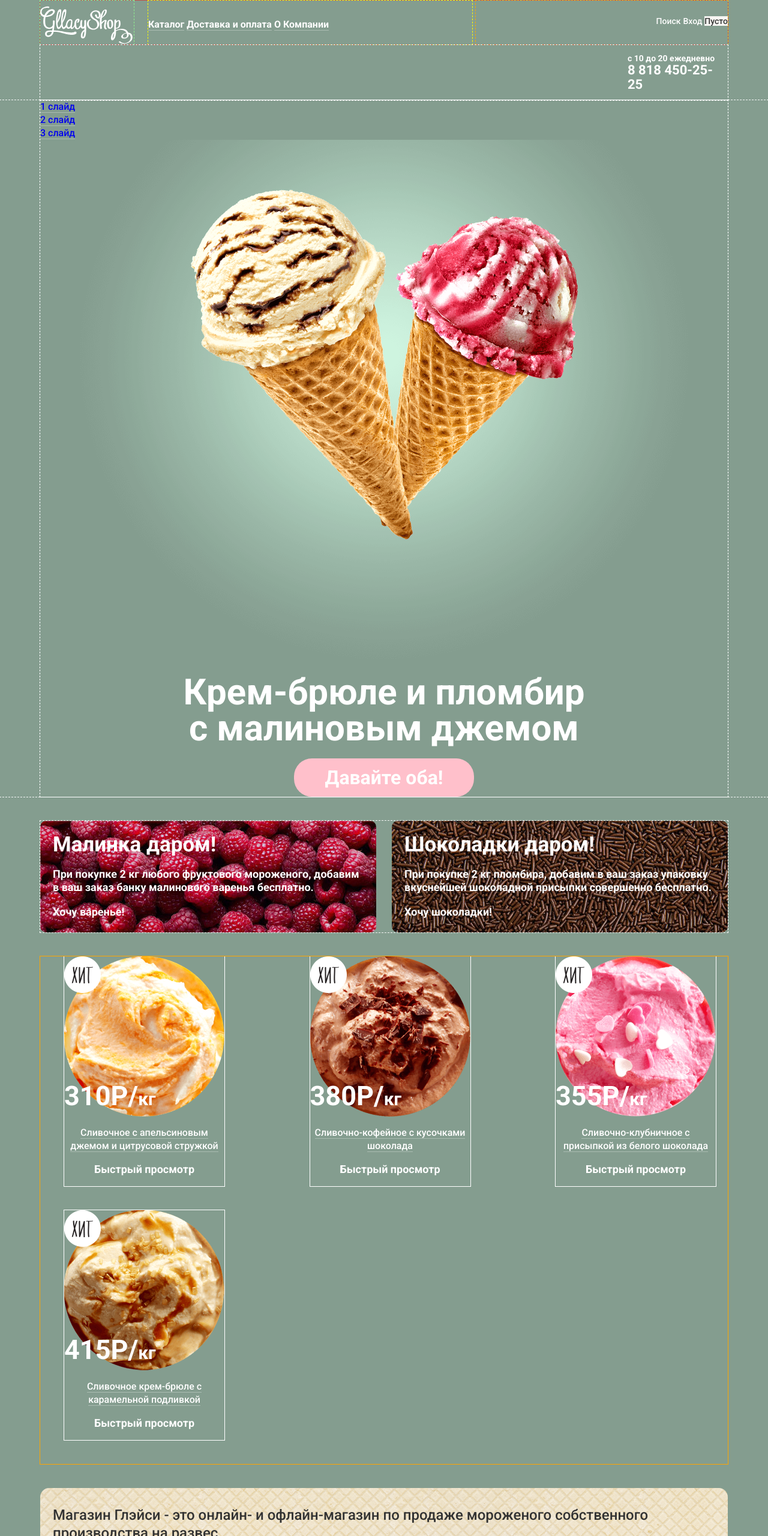
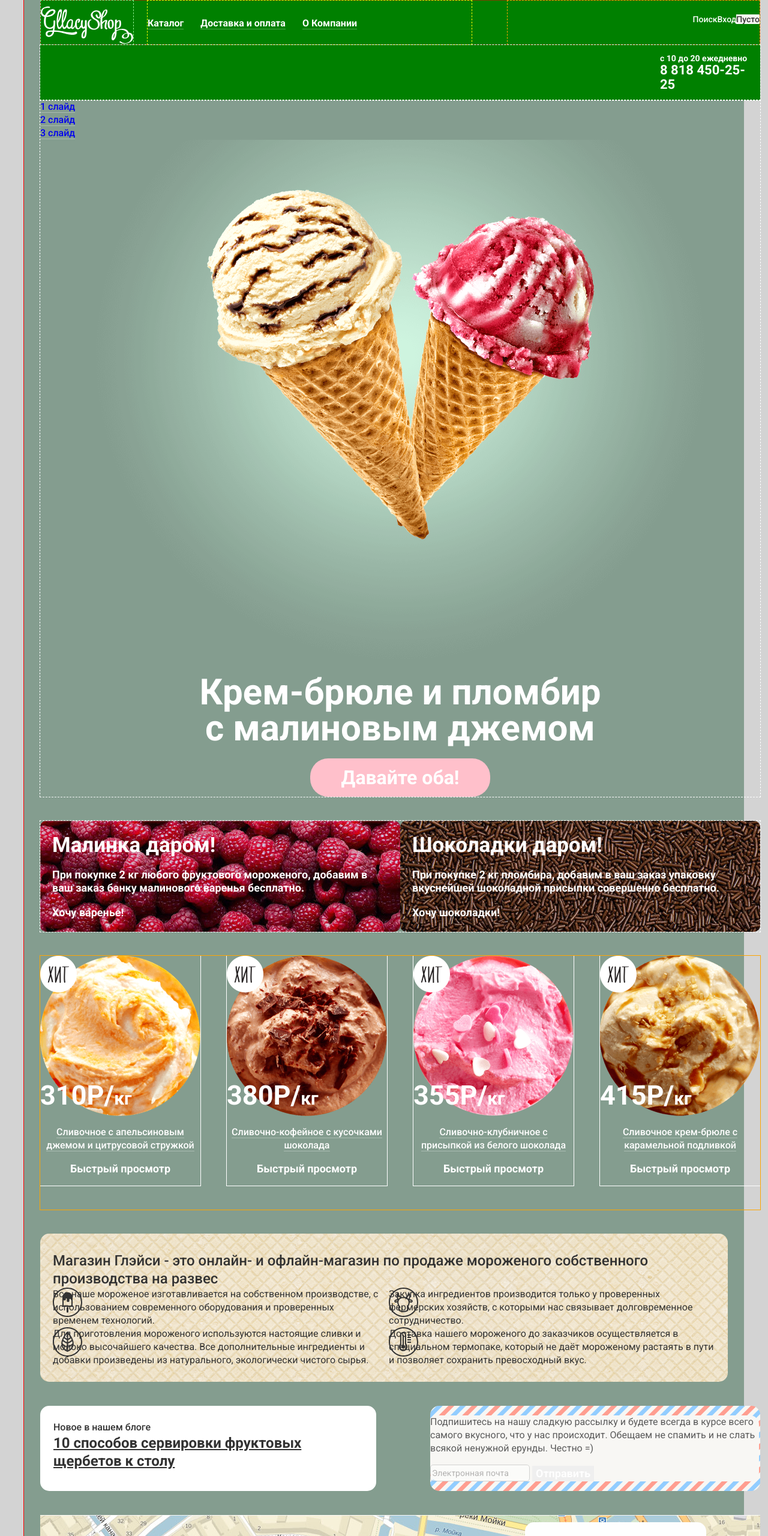
Before and after one commit to Shaktyka/4660-gllacy, a plain HTML site: page index.html in a window 1280 px wide. Shown: the top 2560 px of the page at 60% size. Drawn offline with Linux system fonts and the light colour scheme.

Commit message:
Правки сетки

```diff
--- a/css/style.css
+++ b/css/style.css
@@ -1,7 +1,7 @@
 /* ОСНОВНОЕ */
 
 body {
-  min-width: 1200px;
+  width: 1200px;
   margin: 0 auto;
   padding: 0;
 
@@ -11,8 +11,26 @@ body {
   font-weight: 500;
   color: #ffffff;
 
+  background-color: lightgray; /* временно */
+}
+
+.site-wrapper {
+  min-width: 1200px;
   background-color: #849d8f;
-  outline: 1px dashed pink; /* временно */
+  /*outline: 1px solid black; /* временно */
+}
+
+.container {
+  width: 1200px;
+  margin: 0 auto;
+  padding: 0 27px;
+  outline: 1px solid red; /* временно */
+}
+
+.main-header {
+  margin: 0;
+  padding: 0;
+  background-color: green; /* временно */
 }
 
 /* Ссылки, кнопки */
@@ -41,10 +59,11 @@ a {
   font-weight: 500;
   color: #ffffff;
   text-decoration: none;
+  vertical-align: middle;
 }
 
 img {
-  max-height: 100%;
+  max-width: 100%;
   height: auto;
 }
 
@@ -55,7 +74,7 @@ img {
 }
 
 .main-logo {
-  width: 156px;
+  width: 154px;
   height: 64px;
   margin: 0;
   padding-top: 9px;
@@ -98,46 +117,49 @@ img {
 }
 
 
-/* ГЛАВНАЯ НАВИГАЦИЯ - разные параметры для меню сайта и меню пользователя */
+/* ГЛАВНАЯ НАВИГАЦИЯ */
 
-.main-header {
-  margin: 0;
-  padding: 0;
-}
-
-.container {
-  width: 1146px;
-  margin: 0 auto;
-  padding: 0;
-}
-
-.main-navigation .container {
+.main-navigation {
   display: flex;
   flex-direction: row;
   justify-content: flex-start;
   border: 1px dotted red;
 }
 
-.site-navigation li,
-.user-navigation li {
-  display: inline-block; /* временно */
+.site-navigation a,
+.user-navigation a {
+  display: block;
+  vertical-align: middle;
+}
+
+.site-navigation a {
+  margin-right: 28px;
 }
 
 .site-navigation {
+  display: flex;
+  flex-wrap: wrap;
+  justify-content: flex-start;
+
   width: 540px;
   margin: 0;
   padding: 0;
   padding-top: 29px;
+
   outline: 1px dashed yellow; /* временно */
 }
 
 .user-navigation {
+  display: flex;
+  flex-wrap: wrap;
+  justify-content: flex-end;
+
   width: 420px;
   padding: 0;
   padding-top: 23px;
   margin: 0;
   margin-left: auto;
-  text-align: right;
+
   outline: 1px dashed orange; /* временно */
 }
 
@@ -217,7 +239,7 @@ img {
   outline: 1px dashed #ffffff; /* временно */
 }
 
-.main-slider .container {
+.main-slider {
   outline: 1px dashed #ffffff; /* временно */
 }
 
@@ -291,17 +313,26 @@ img {
 
 /* Спец. предложения */
 
-.main-spec-offers .container {
-  display: flex;
-  justify-content: space-between;
+.main-spec-offers {
+  box-sizing: border-box;
+  margin-bottom: 40px;
   outline: 1px dashed #ffffff; /* временно */
 }
 
-.main-spec-offers {
-  margin-bottom: 40px;
+.spec-offers-list {
+  display: flex;
+  flex-direction: row;
+  justify-content: space-between;
+  flex-wrap: wrap;
+
+  margin: 0;
+  padding: 0;
+
+  list-style: none;
+  outline: 1px dashed #ffffff; /* временно */
 }
 
-.offer-container-left {
+.spec-offer:nth-child(1) {
   width: 560px;
 
   background-color: #6d1527;
@@ -312,7 +343,7 @@ img {
   border-radius: 10px;
 }
 
-.offer-container-right {
+.spec-offer:nth-child(2) {
   width: 560px;
 
   background-color: #3e251a;
@@ -323,14 +354,14 @@ img {
   border-radius: 10px;
 }
 
-.main-spec-offers .spec-offer {
-  padding: 19px 21px 22px 21px;
+.spec-offer {
+  padding: 20px;
 }
 
 .spec-offer h3 {
   font-size: 35px;
   line-height: 41px;
-  font-weight: bold;
+  font-weight: 700;
   margin: 0;
   padding: 0;
 }
@@ -338,14 +369,14 @@ img {
 .spec-offer p {
   font-size: 18px;
   line-height: 22px;
-  font-weight: bold;
+  font-weight: 700;
 }
 
 
 
 /* Хиты */
 
-.popular-and-price .container {
+.popular-and-price {
   outline: 1px solid orange; /* временно */
 }
 
@@ -361,6 +392,7 @@ img {
   flex-wrap: wrap;
   align-items: stretch;
   margin: 0;
+  padding: 0;
   list-style: none;
 }
 
@@ -398,7 +430,7 @@ img {
   position: relative;
 }
 
-.card-content-container::before {
+.hit-pic::before {
   content: "";
   position: absolute;
   background-image: url("../img/hit.png");
@@ -453,15 +485,62 @@ img {
 }
 
 .features-item {
+  position: relative;
   font-weight: 400;
   color: #323232;
 }
 
+.features-item:nth-child(1)::before {
+  content: "";
+  position: absolute;
+  background-image: url("../img/ice-cream.svg");
+  background-repeat: no-repeat;
+  top: px;
+  left: px;
+  width: 49px;
+  height: 49px;
+  z-index: 10;
+}
 
+.features-item:nth-child(2)::before {
+  content: "";
+  position: absolute;
+  background-image: url("../img/eco.svg");
+  background-repeat: no-repeat;
+  top: px;
+  left: px;
+  width: 49px;
+  height: 49px;
+  z-index: 10;
+}
+
+.features-item:nth-child(3)::before {
+  content: "";
+  position: absolute;
+  background-image: url("../img/cow.svg");
+  background-repeat: no-repeat;
+  top: px;
+  left: px;
+  width: 49px;
+  height: 49px;
+  z-index: 10;
+}
+
+.features-item:nth-child(4)::before {
+  content: "";
+  position: absolute;
+  background-image: url("../img/thermometer.svg");
+  background-repeat: no-repeat;
+  top: px;
+  left: px;
+  width: 49px;
+  height: 49px;
+  z-index: 10;
+}
 
 /* Блог и подписка */
 
-.blog-subscribe-container .container {
+.blog-subscribe-container {
   display: flex;
   flex-direction: row;
   justify-content: space-between;
@@ -549,18 +628,20 @@ img {
   left: 266px;
 }
 
-.contacts-container {
+
+
+/* Контакты */
+
+.main-contacts {
   position: absolute;
   bottom: 200px;
   right: 90px;
-}
 
-/* Контакты */
-
-.contacts-container {
+  box-sizing: border-box;
   width: 302px;
   /*height: 305px;*/
   background-color: #fefefe;
+  padding: 30px 25px;
 
   border-radius: 15px;
 }
@@ -570,6 +651,10 @@ img {
   line-height: 20px;
   font-weight: 400;
   color: #323232;
+}
+
+.contacts-content p {
+  margin: 0;
 }
 
 .contacts-content strong {
@@ -604,7 +689,7 @@ img {
   margin: 0;
 }
 
-.container.phone-breadcrumbs-wrapper {
+.phone-breadcrumbs-wrapper {
   display: flex;
   flex-direction: row;
   justify-content: space-between;
@@ -826,15 +911,27 @@ img {
 
 
 
-/* Футер */
+/* ФУТЕР */
 
-.main-footer .container {
+.main-footer {
   display: flex;
   flex-direction: row;
   justify-content: flex-start;
   padding-top: 18px;
   outline: 1px dashed #ffffff; /* временно */
 }
+
+.main-footer {
+  font-size: 13px;
+  line-height: 18px;
+  font-weight: 400;
+}
+
+.main-footer a {
+  color: #fefefe;
+}
+
+/* Социальные кнопки */
 
 .footer-social {
   width: 267px;
@@ -849,34 +946,6 @@ img {
   padding: 0;
 }
 
-.footer-info {
-  width: 367px; /* исходно 327 */
-  padding-top: 20px;
-  outline: 1px dashed yellow; /* временно */
-}
-
-.footer-info ul {
-  margin: 0;
-  padding: 0;
-}
-
-.footer-copyright {
-  width: 188;
-  margin: 0;
-  margin-left: auto;
-  outline: 1px dashed yellow; /* временно */
-}
-
-.main-footer {
-  font-size: 13px;
-  line-height: 18px;
-  font-weight: 400;
-}
-
-.main-footer a {
-  color: #fefefe;
-}
-
 .social-button-list a {
   border-bottom: none;
 }
@@ -885,12 +954,62 @@ img {
   list-style: none;
 }
 
+
+/* Статьи */
+
+.footer-info {
+  width: 367px; /* исходно 327 */
+  padding: 20px;
+  outline: 1px dashed yellow; /* временно */
+}
+
 .footer-info ul {
   list-style: none;
+  width: 330px;
+  margin: 0;
+  padding: 0;
+  padding-left: 20px;
 }
 
-.info-item:first-child {
+.info-list {
+  display: flex;
+  flex-direction: row;
+  flex-wrap: wrap;
+  align-items: center;
+}
+
+.info-item {
+  width: 163px;
+}
+
+.info-item:nth-child(1) {
+  position: relative;
   font-weight: 700;
+}
+
+/*.info-item:nth-child(1),
+.info-item:nth-child(3) {
+  padding-left: 30px;
+}*/
+
+.info-item:nth-child(1)::before {
+  content: "";
+  position: absolute;
+  background-image: url("../img/heart.svg");
+  width: 15px;
+  height: 13px;
+  top: 5px;
+  left: -22px;
+  z-index: 10;
+}
+
+/* Копирайт */
+
+.footer-copyright {
+  width: 188;
+  margin: 0;
+  margin-left: auto;
+  outline: 1px dashed yellow; /* временно */
 }
 
 .footer-copyright a {
@@ -1002,15 +1121,22 @@ img {
 
 
 
-/* Для сокрытия чего не надо */
+/* Для скрытия */
 
-.visually-hidden {
+.visually-hidden:not(:focus):not(:active),
+input[type="checkbox"].visually-hidden,
+input[type="radio"].visually-hidden {
   position: absolute;
+
   width: 1px;
   height: 1px;
   margin: -1px;
   border: 0;
   padding: 0;
+
+  white-space: nowrap;
+
+  clip-path: inset(100%);
   clip: rect(0 0 0 0);
   overflow: hidden;
 }
--- a/index.html
+++ b/index.html
@@ -10,15 +10,16 @@
 </head>
 
 <body>
+  <div class="site-wrapper">
+    <div class="container">
   <!-- Хедер: лого, навигация, интерфейс, контакты -->
   <header class="main-header">
     <nav class="main-navigation">
-      <div class="container">
 
         <div class="main-logo">
           <a class="main-header-logo">
-			<img src="img/main-logo.svg" width="154" height="64" alt="Gllacy Shop">
-		  </a>
+			      <img src="img/main-logo.svg" width="154" height="64" alt="Gllacy Shop">
+		      </a>
         </div>
 
         <ul class="site-navigation">
@@ -67,9 +68,7 @@
           </li>
 
           <li class="user-login-button">
-            <a class="user-btn login-link" href="#">
-			Вход
-		  </a>
+            <a class="user-btn login-link" href="#">Вход</a>
             <div class="login-overlay">
               <form class="login-form" name="login-form" action="https://htmlacademy.ru/echo" method="post">
                 <p class="text-field">
@@ -102,10 +101,8 @@
 		    </a>
           </li>
         </ul>
-      </div>
     </nav>
 
-    <div class="container">
       <div class="phone-container">
         <div class="header-contacts">
           <p>
@@ -113,14 +110,13 @@
           </p>
         </div>
       </div>
-    </div>
 
   </header>
   <!-- Основное содержание: слайдер, спец.предложения, популярные товары, преимущества, статья, подписка, карта -->
   <main>
     <h1 class="visually-hidden">Магазин Gllacy Shop</h1>
     <section class="main-slider">
-      <div class="container">
+
         <h2 class="visually-hidden">Промо-изображения</h2>
         <div class="slider-controls">
           <ul class="slide-switches">
@@ -136,52 +132,52 @@
           </ul>
         </div>
           <ul class="slider-list">
-            <li class="slide-item">
+            <li class="slide-item" id="slide1">
               <img class="slider-pic" src="img/double-ice-1.png" width="1045" height="881" alt="Крем-брюле и пломбир с малиновым джемом">
               <p class="banner-slogan">Крем-брюле и пломбир<br> с малиновым джемом</p>
               <a class="act-button" href="#">Давайте оба!</a>
             </li>
-            <li class="slide-item">
+            <li class="slide-item" id="slide2">
               <img class="slider-pic" src="img/double-ice-2.png" width="1065" height="859" alt="Шоколадный пломбир и лимонный сорбет">
               <p class="banner-slogan">Шоколадный пломбир<br> и лимонный сорбет</p>
               <a class="act-button" href="#">Давайте оба!</a>
             </li>
-            <li class="slide-item">
+            <li class="slide-item" id="slide3">
               <img class="slider-pic" src="img/double-ice-3.png" width="1079" height="854" alt="Пломбир с помадкой и клубничный щербет">
               <p class="banner-slogan">Пломбир с помадкой<br> и клубничный щербет</p>
               <a class="act-button" href="#">Давайте оба!</a>
             </li>
           </ul>
-      </div>
     </section>
+
     <section class="main-spec-offers">
       <h2 class="visually-hidden">Специальные предложения</h2>
-      <div class="container">
-        <div class="offer-container-left">
-          <article class="spec-offer">
+      <ul class="spec-offers-list">
+        <li class="spec-offer">
+          <article>
             <h3>Малинка даром!</h3>
             <p>При покупке 2 кг любого фруктового мороженого, добавим в ваш заказ банку малинового варенья бесплатно.</p>
             <a class="act-button" href="catalog.html">Хочу варенье!</a>
           </article>
-        </div>
-        <div class="offer-container-right">
-          <article class="spec-offer">
+        </li>
+        <li class="spec-offer">
+          <article>
             <h3>Шоколадки даром!</h3>
             <p>При покупке 2 кг пломбира, добавим в ваш заказ упаковку вкуснейшей шоколадной присыпки совершенно бесплатно.</p>
             <a class="act-button" href="catalog.html">Хочу шоколадки!</a>
           </article>
-        </div>
-      </div>
+         </li>
+      </ul>
     </section>
+
     <!-- Карточки 4 популярных продуктов -->
     <section class="popular-and-price">
-      <div class="container">
         <h2 class="visually-hidden">Хиты продаж</h2>
 
         <ul class="popular-items-list">
           <li class="popular-item">
             <div class="card-overlay">
-              <div class="card-content-container">
+              <div class="card-content-container hit-pic">
                 <p class="catalog-item-image">
                   <img src="img/ice-1.png" width="267" height="267" alt="Сливочное с апельсиновым джемом и цитрусовой стружкой">
                 </p>
@@ -197,7 +193,7 @@
           </li>
           <li class="popular-item">
             <div class="card-overlay">
-              <div class="card-content-container">
+              <div class="card-content-container hit-pic">
                 <p class="catalog-item-image">
                   <img src="img/ice-2.png" width="267" height="267" alt="Сливочно-кофейное с кусочками шоколада">
                 </p>
@@ -213,7 +209,7 @@
           </li>
           <li class="popular-item">
             <div class="card-overlay">
-              <div class="card-content-container">
+              <div class="card-content-container hit-pic">
                 <p class="catalog-item-image">
                   <img src="img/ice-3.png" width="267" height="267" alt="Сливочно-клубничное с присыпкой из белого шоколада">
                 </p>
@@ -229,7 +225,7 @@
           </li>
           <li class="popular-item">
             <div class="card-overlay">
-              <div class="card-content-container">
+              <div class="card-content-container hit-pic">
                 <p class="catalog-item-image">
                   <img src="img/ice-4.png" width="267" height="267" alt="Сливочное крем-брюле с карамельной подливкой">
                 </p>
@@ -244,10 +240,8 @@
             </div>
           </li>
         </ul>
-      </div>
     </section>
     <section class="features">
-      <div class="container">
         <div class="features-content">
           <h2 class="visually-hidden">Наши преимущества</h2>
           <p class="features-slogan">Магазин Глэйси - это онлайн- и офлайн-магазин по продаже мороженого собственного производства на развес</p>
@@ -266,10 +260,9 @@
             </li>
           </ul>
         </div>
-      </div>
     </section>
+
     <div class="blog-subscribe-container">
-      <div class="container">
         <div class="blog-container">
           <article class="blog-news">
             <div class="blog-content">
@@ -298,15 +291,15 @@
             </div>
           </aside>
         </div>
-      </div>
     </div>
+
     <section class="map">
       <div class="map-container">
         <h2 class="visually-hidden">Карта</h2>
         <p>
           <img src="img/map-marker.jpg" width="1200" height="430" alt="Карта офиса по адресу ул. Большая Конюшенная 19/8, Санкт-Петербург">
         </p>
-      <div class="contacts-container">
+
         <section class="main-contacts">
         <h2 class="visually-hidden">Контактная информация</h2>
         <div class="contacts-content">
@@ -325,13 +318,12 @@
       </a>
         </div>
       </section>
-    </div>
+
       </div>
     </section>
   </main>
   <!-- Футер: соц. кнопки, инфо, копирайт-->
   <footer class="main-footer">
-    <div class="container">
       <div class="footer-social">
         <ul class="social-button-list">
           <li>
@@ -354,10 +346,10 @@
             <a href="#">Для поставщиков</a>
           </li>
           <li class="info-item">
-            <a href="#">О производстве</a>
+            <a href="#">Наши документы</a>
           </li>
           <li class="info-item">
-            <a href="#">Наши документы</a>
+            <a href="#">О производстве</a>
           </li>
           <li class="info-item">
             <a href="#">Экологические стандарты</a>
@@ -371,7 +363,6 @@
         <p class="copiright-text">Сделано в <a href="https://htmlacademy.ru/intensive/htmlcss">HTML Academy</a> &copy; 2017
         </p>
       </div>
-    </div>
   </footer>
   <!-- Модальные -->
   <div class="feedback-container">
@@ -401,6 +392,8 @@
       </div>
     </section>
   </div>
+  </div>
+  </div>
 </body>
 
 </html>
```
Also changed, not shown: catalog.html (+6 -6 lines).
